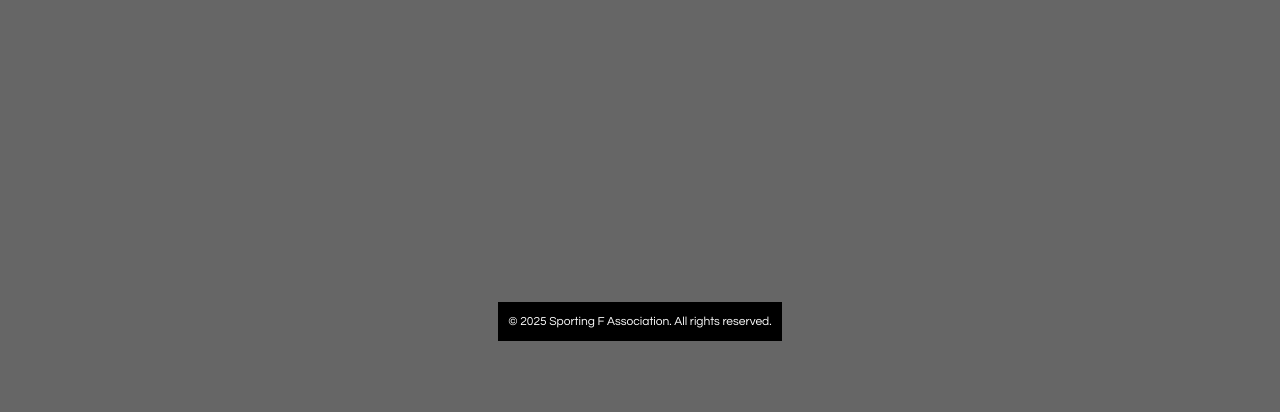
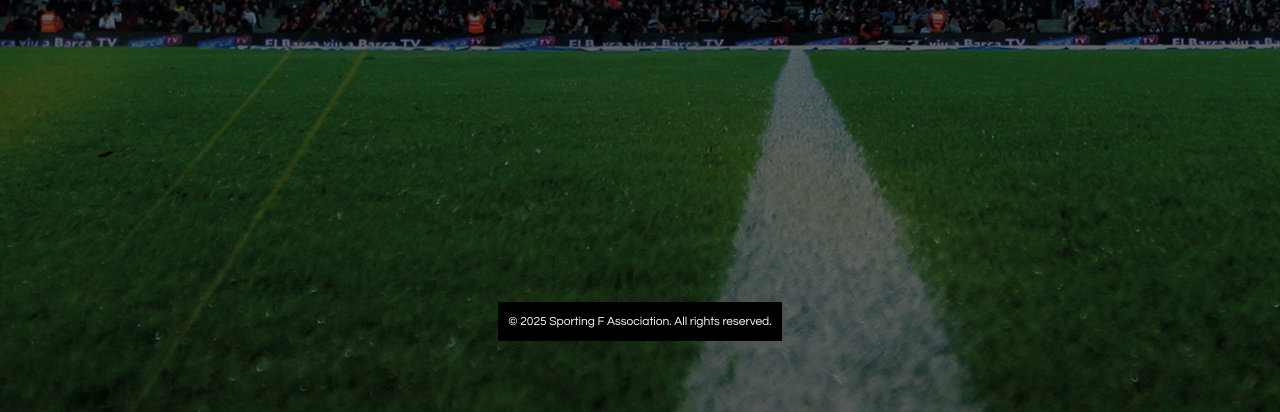
Before and after one commit to faiz8ibrahim/football, a plain HTML site: page index.html in a window 1280 px wide. Shown: the part 388-800 px from the top of the page. Drawn offline with Linux system fonts and the light colour scheme.

Commit message:
Update index.html

```diff
--- a/index.html
+++ b/index.html
@@ -13,7 +13,7 @@
     font-family: 'Century Gothic', Arial, sans-serif;
 }
 
-body {background-image: linear-gradient(rgba(0, 0, 0, 0.6), rgba(0, 0, 0, 0.6)), url(../IMAGES/background_v8_s22.jpg);
+body {background-image: linear-gradient(rgba(0, 0, 0, 0.6), rgba(0, 0, 0, 0.6)), url(./background_v8_s22.jpg);
 }
 /* header {
     background-image: linear-gradient(rgba(0, 0, 0, 0.6), rgba(0, 0, 0, 0.6)), url(../IMAGES/background_v8_s22.jpg);
```
